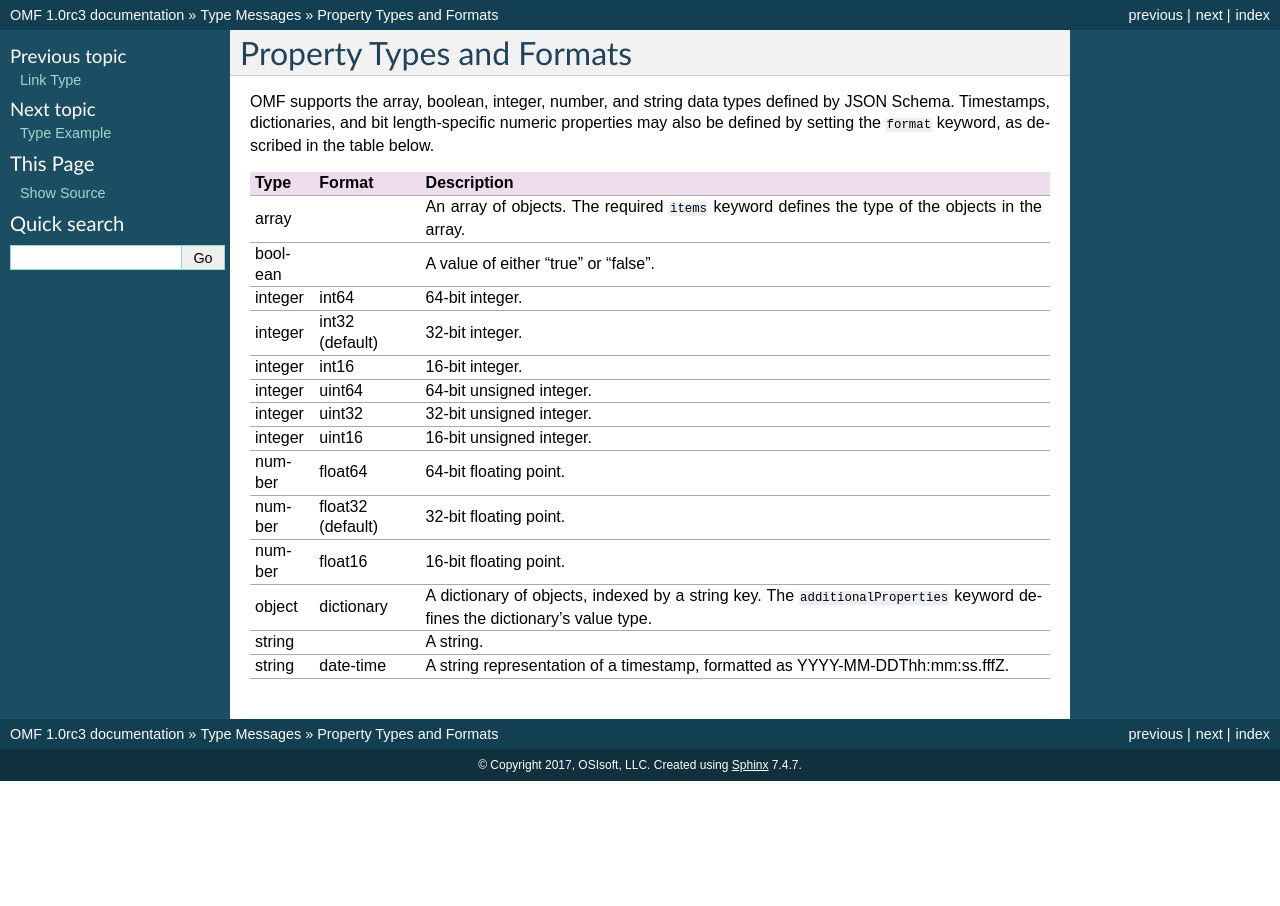
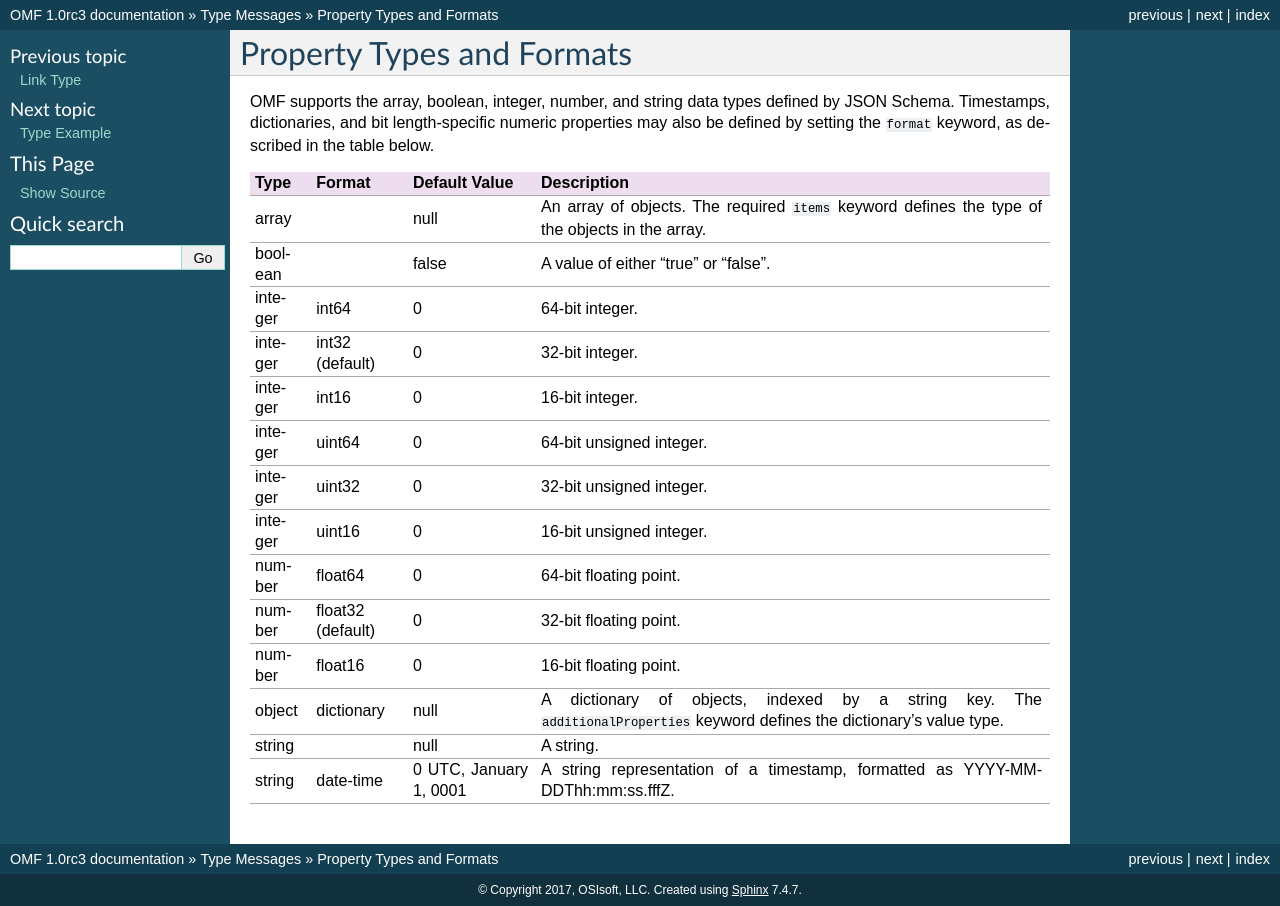
Before and after one commit to AVEVA/OMF-Docs, a Sphinx documentation site: the page built from docs/Property_Types_and_Formats.rst, in a window 1280 px wide. Built offline with Sphinx 7.4.7, drawn with Linux system fonts in a browser that asks for light colours.

Commit message:
added default value column and note about using default value when type property value not given

```diff
--- a/docs/Data_Messages.rst
+++ b/docs/Data_Messages.rst
@@ -14,6 +14,8 @@ Name            Value
 
 For each object, either ``typeid`` or ``containerid`` must be specified. If ``containerid`` is specified, the values must conform to the Type with which the Container is associated. If ``typeid`` is specified, the values must conform to that Type.
 
+If a Type property is defined but no property value is provided in the Data message, a default value will be assumed, as specified in :doc:`Property_Types_and_Formats`
+
 .. toctree::
 
    Data_Msg_Sample
--- a/docs/Property_Types_and_Formats.rst
+++ b/docs/Property_Types_and_Formats.rst
@@ -4,21 +4,21 @@ Property Types and Formats
 
 OMF supports the array, boolean, integer, number, and string data types defined by JSON Schema. Timestamps, dictionaries, and bit length-specific numeric properties may also be defined by setting the ``format`` keyword, as described in the table below.
 
-========   =================  ===========
-Type       Format             Description
-========   =================  ===========
-array                         An array of objects. The required ``items`` keyword defines the type of the objects in the array.
-boolean                       A value of either "true" or "false".
-integer    int64              64-bit integer.
-integer    int32 (default)    32-bit integer.
-integer    int16              16-bit integer.
-integer    uint64             64-bit unsigned integer.
-integer    uint32             32-bit unsigned integer.
-integer    uint16             16-bit unsigned integer.
-number     float64            64-bit floating point.
-number     float32 (default)  32-bit floating point.
-number     float16            16-bit floating point.
-object     dictionary         A dictionary of objects, indexed by a string key. The ``additionalProperties`` keyword defines the dictionary's value type.
-string                        A string.
-string     date-time          A string representation of a timestamp, formatted as YYYY-MM-DDThh:mm:ss.fffZ.
-========   =================  ===========
+========   =================  	======================  ===========
+Type       Format             	Default Value           Description
+========   =================	======================  ===========
+array                           null                    An array of objects. The required ``items`` keyword defines the type of the objects in the array.
+boolean                         false                   A value of either "true" or "false".
+integer    int64                0                       64-bit integer.
+integer    int32 (default)      0                       32-bit integer.
+integer    int16                0                       16-bit integer.
+integer    uint64               0                       64-bit unsigned integer.
+integer    uint32               0                       32-bit unsigned integer.
+integer    uint16               0                       16-bit unsigned integer.
+number     float64              0                       64-bit floating point.
+number     float32 (default)    0                       32-bit floating point.
+number     float16              0                       16-bit floating point.
+object     dictionary           null                    A dictionary of objects, indexed by a string key. The ``additionalProperties`` keyword defines the dictionary's value type.
+string                          null                    A string.
+string     date-time            0 UTC, January 1, 0001  A string representation of a timestamp, formatted as YYYY-MM-DDThh:mm:ss.fffZ.
+========   =================    ======================  ===========
```
Also changed, not shown: 1 other file.
